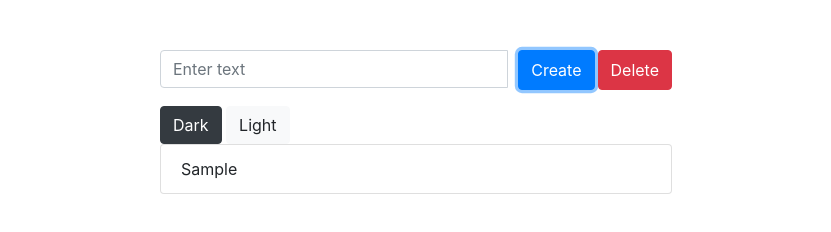
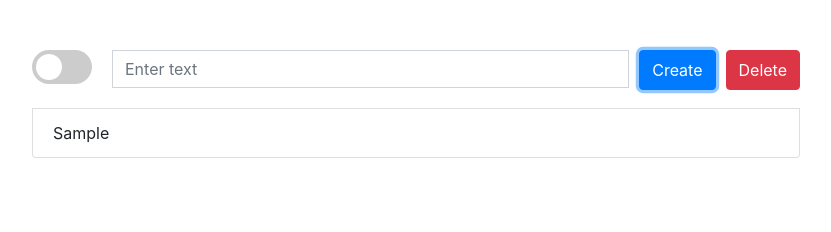
Before and after one commit to stojanoviicmarko/Simple-TODO-List, a plain HTML site: page index.html in a window 1280 px wide. Both pictures are taken after typing "Sample" into the empty fields and a click on the button "Create". Shown: the whole page, without its empty margins (224-1055 px from the left). Drawn offline with nearby package versions, Linux system fonts and the light colour scheme.

Commit message:
Dark mode fix

```diff
--- a/index.html
+++ b/index.html
@@ -10,20 +10,20 @@
     <title>ToDo List</title>
 </head>
 <body>
-    <div class="input-group mb-3">
+    <div id="input-group" class="input-group mb-3">
+        <label class="switch">
+            <input id="slider" type="checkbox">
+            <span class="slider round"></span>
+        </label>
+
         <input type="text" class="form-control" id="input" aria-label="Sizing example input" aria-describedby="inputGroup-sizing-default" placeholder="Enter text" required>
         <button type="button" id="create" class="btn btn-primary" onclick="createItem()">Create</button>
         <button type="button" id="delete" class="btn btn-danger" onclick="deleteItem()">Delete</button>
     </div>
 
-    <div class="color-mode">
-        <button type="button" class="btn btn-dark" onclick="darkMode()">Dark</button>
-        <button type="button" class="btn btn-light" onclick="defaultMode()">Light</button>
-    </div>
-
     <div>
         <ul class="list-group" id="list">
-
+            <li id="testItem"></li>
         </ul>
     </div>
 
--- a/script.js
+++ b/script.js
@@ -12,7 +12,7 @@ function createItem() {
 		list.appendChild(item);
 	}
 
-	item.addEventListener('click', function(event) {
+	item.addEventListener('click', (event) => {
 		if (!item.classList.contains('active')) {
 			item.classList.add('active');
 		} else if (item.classList.contains('active')) {
@@ -34,12 +34,31 @@ function deleteItem() {
 	}
 }
 
-function darkMode(){
-	document.body.style.backgroundColor = "#242424";
-	document.getElementById('input').style.backgroundColor = "#242424";
-}
+const slider = document.getElementById('slider');
+const input = document.getElementById('input');
 
-function defaultMode(){
-	document.body.style.backgroundColor = "white";
-	document.getElementById('input').style.backgroundColor = "white";
-}
+window.onload = function() {
+	var localChecked;
+	if (localStorage.getItem('checked') == 'true') {
+		localChecked = true;
+	} else if (localStorage.getItem('checked') == 'false') {
+		localChecked = false;
+	}
+	slider.checked = localChecked;
+	if (document.getElementById('slider').checked == true) {
+		document.body.style.backgroundColor = '#242424';
+		input.style.backgroundColor = '#242424';
+	}
+};
+
+slider.addEventListener('change', (event) => {
+	if (document.getElementById('slider').checked == true) {
+		localStorage.setItem('checked', 'true');
+		document.body.style.backgroundColor = '#242424';
+		input.style.backgroundColor = '#242424';
+	} else if (document.getElementById('slider').checked == false) {
+		localStorage.setItem('checked', 'false');
+		document.body.style.backgroundColor = 'white';
+		input.style.backgroundColor = 'white';
+	}
+});
--- a/style.css
+++ b/style.css
@@ -1,22 +1,25 @@
 body{
-    margin-right: 30%;
-    margin-left: 30%;
+    margin-right: 20%;
+    margin-left: 20%;
 }
-#input{
+#input-group{
     margin-top: 50px;
     margin-right: 10px;
 }
 #create{
-    margin-right: 3px;
-    margin-top: 50px;
+    margin-right: 10px;
+    margin-left: 10px;
     height: 40px;
 }
 #delete{
-    margin-top: 50px;
     height: 40px;
 }
 li:hover{
     background-color: rgb(216, 216, 216);
+}
+
+#testItem{
+    display: none;
 }
 
 
@@ -27,3 +30,68 @@ li:hover{
         margin-left: 10%;
     }
 }
+
+
+
+/* .................................. */
+
+.switch {
+  position: relative;
+  display: inline-block;
+  width: 60px;
+  height: 34px;
+  margin-right: 20px;
+}
+
+.switch input {
+  opacity: 0;
+  width: 0;
+  height: 0;
+}
+
+.slider {
+  position: absolute;
+  cursor: pointer;
+  top: 0;
+  left: 0;
+  right: 0;
+  bottom: 0;
+  background-color: #ccc;
+  -webkit-transition: .4s;
+  transition: .4s;
+}
+
+.slider:before {
+  position: absolute;
+  content: "";
+  height: 26px;
+  width: 26px;
+  left: 4px;
+  bottom: 4px;
+  background-color: white;
+  -webkit-transition: .4s;
+  transition: .4s;
+}
+
+input:checked + .slider {
+  background-color: #2196F3;
+}
+
+input:focus + .slider {
+  box-shadow: 0 0 1px #2196F3;
+}
+
+input:checked + .slider:before {
+  -webkit-transform: translateX(26px);
+  -ms-transform: translateX(26px);
+  transform: translateX(26px);
+}
+
+/* Rounded sliders */
+.slider.round {
+  border-radius: 34px;
+}
+
+.slider.round:before {
+  border-radius: 50%;
+}
```
